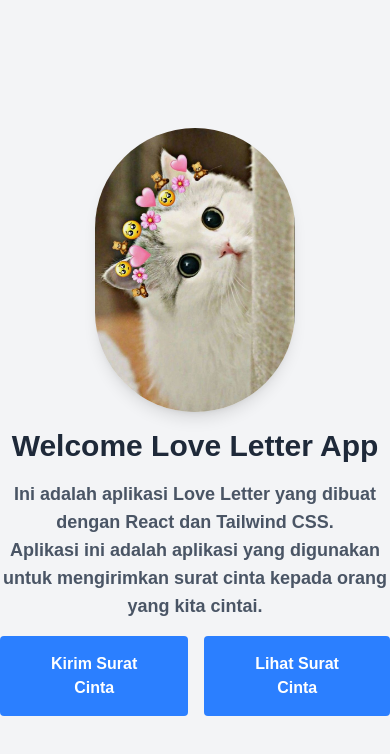
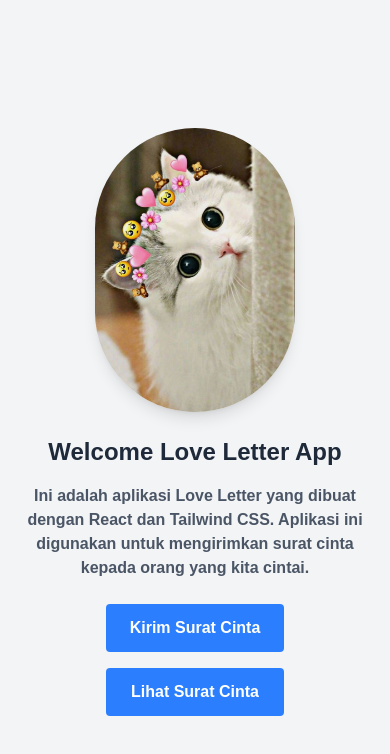
Before and after one commit to RyHarJr/loveletter-app, a Next.js app: page / in a window 390 px wide. Shown: the top 754 px of the page. Built offline with nearby package versions, Linux system fonts and the light colour scheme.

Commit message:
Refactor layout and styling for improved responsiveness and user experience

```diff
--- a/src/pages/index.js
+++ b/src/pages/index.js
@@ -5,30 +5,31 @@ const Main = () => {
     const router = useRouter()
 
     return (
-        <div className="flex flex-col items-center justify-center h-screen bg-gray-100">
+        <div className="flex flex-col items-center justify-center min-h-screen bg-gray-100 px-4 py-8">
             <Image
                 src="/images/kucing.jpg"
                 alt="Kucing"
                 width={200}
                 height={200}
-                className="rounded-full overflow-hidden shadow-lg mb-4"
+                className="rounded-full shadow-lg mb-6"
             />
-            <h1 className="text-3xl font-bold mb-4 text-gray-800">Welcome Love Letter App</h1>
-            <p className="text-lg text-gray-600 font-semibold mb-4 flex text-center">
+            <h1 className="text-2xl sm:text-3xl md:text-4xl font-bold mb-4 text-gray-800 text-center">
+                Welcome Love Letter App
+            </h1>
+            <p className="text-base sm:text-lg text-gray-600 font-semibold mb-6 text-center max-w-xl">
                 Ini adalah aplikasi Love Letter yang dibuat dengan React dan Tailwind CSS.
-                <br />
-                Aplikasi ini adalah aplikasi yang digunakan untuk mengirimkan surat cinta kepada orang yang kita cintai.
+                Aplikasi ini digunakan untuk mengirimkan surat cinta kepada orang yang kita cintai.
             </p>
-            <div className="flex space-x-4">
+            <div className="flex flex-col sm:flex-row gap-4">
                 <button
                     onClick={() => router.push('/form/')}
-                    className="bg-blue-500 hover:bg-blue-700 text-white font-bold py-4 px-8 rounded"
+                    className="bg-blue-500 hover:bg-blue-700 text-white font-bold py-3 px-6 rounded w-full sm:w-auto"
                 >
                     Kirim Surat Cinta
                 </button>
                 <button
                     onClick={() => router.push('/list/')}
-                    className="bg-blue-500 hover:bg-blue-700 text-white font-bold py-4 px-8 rounded"
+                    className="bg-blue-500 hover:bg-blue-700 text-white font-bold py-3 px-6 rounded w-full sm:w-auto"
                 >
                     Lihat Surat Cinta
                 </button>
```
